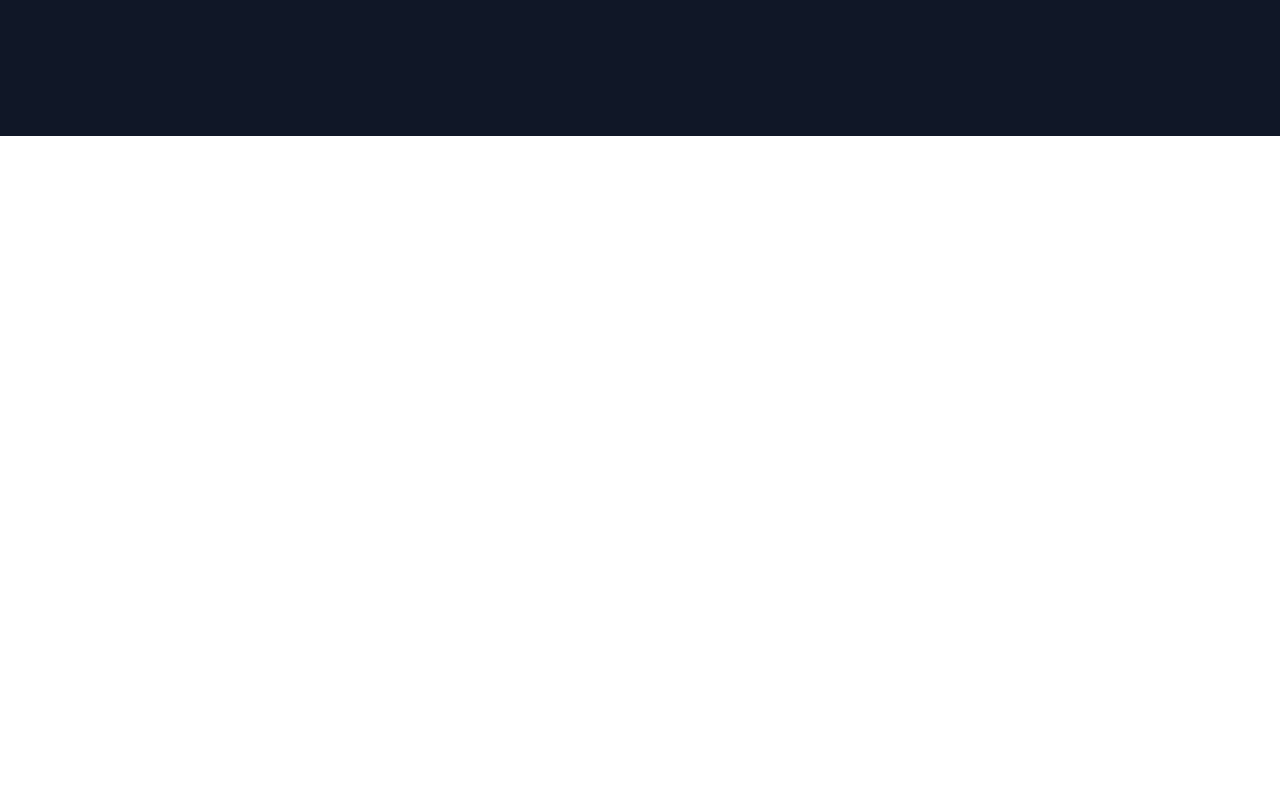
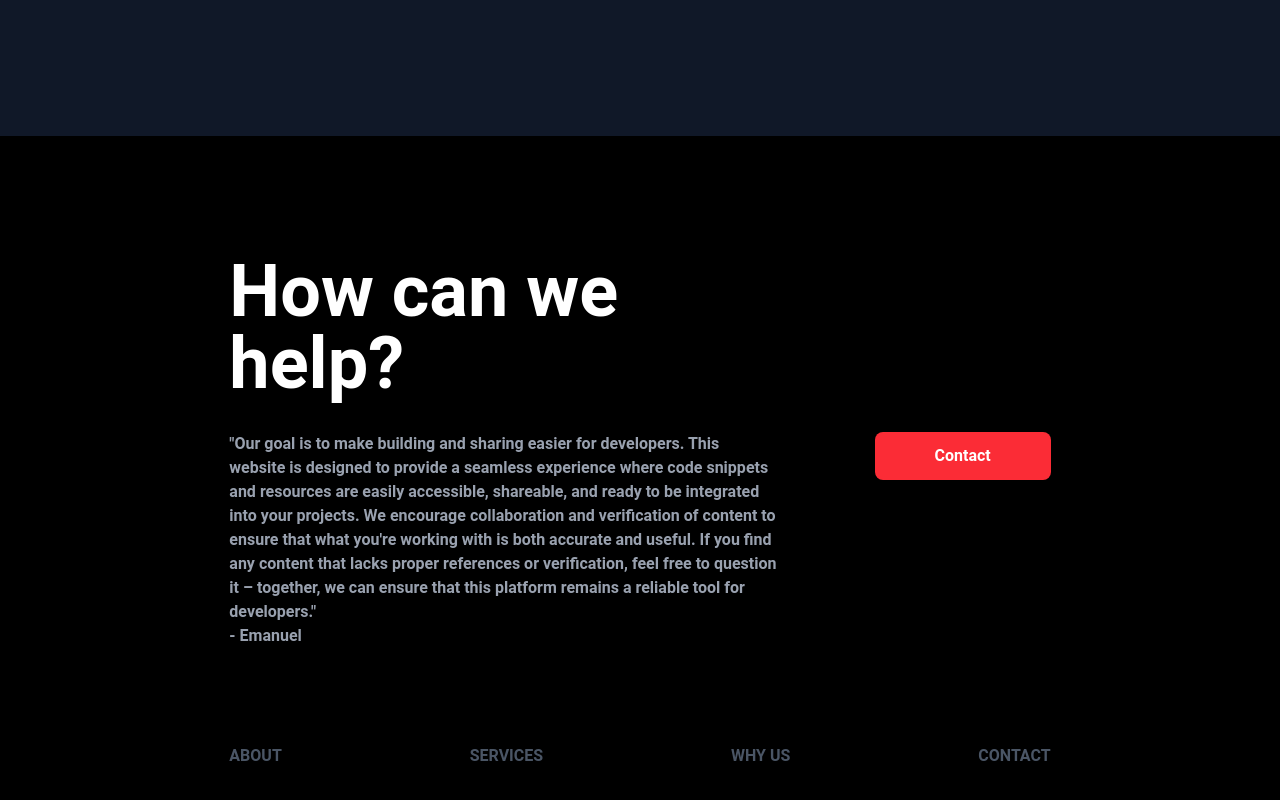
Before and after one commit to EmSley77/SnippetLookup, a React (Vite) app: page / in a window 1280 px wide. Shown: the part 664-1464 px from the top of the page. Before the commit the page ends 800 px from the top, so only its background shows below. Built offline with nearby package versions, Linux system fonts and the light colour scheme; no server answers.

Commit message:
fixed ui

```diff
--- a/src/Components/Shared/Footer.jsx
+++ b/src/Components/Shared/Footer.jsx
@@ -1,18 +1,37 @@
 import React from 'react'
 import github from '../../assets/github-mark.png'
 import '../../styles/style.css'
+import { Link } from 'react-router';
 
 export default function Footer() {
     return (
-        <footer className='bg-gray-900 shadow-lg p-3 text-white h-50 ' >
-            <div className="w-full flex justify-around h-full p-3">
-                <p className="footer-text">CodeBox © {new Date().getFullYear()} by Emanuel Sleyman</p>
-                <div className="flex justify-between  gap-4 ">
-                    <a href="https://github.com/EmSley77" className="flex h-fit gap-4 p-2 bg-gray-300 rounded-xl hover:bg-gray-500 transition-all text-black" target='_blank'><img src={github} alt='github icon' className='h-6' />GitHub</a>
-                    <a href="#" className="social-icon">LinkedIn</a>
-                    <a href="#" className="social-icon">Twitter</a>
+        <div className="w-full min-h-screen flex items-center justify-center bg-black">
+            <div className="md:w-2/3 w-full px-4 text-white flex flex-col">
+                <div className="w-full text-7xl font-bold">
+                    <h1 className="w-full md:w-2/3">How can we help?</h1>
                 </div>
+                <div className="flex mt-8 flex-col md:flex-row md:justify-between">
+                    <p className="w-full md:w-2/3 text-gray-400">
+                        "Our goal is to make building and sharing easier for developers. This website is designed to provide a seamless experience where code snippets and resources are easily accessible, shareable, and ready to be integrated into your projects. We encourage collaboration and verification of content to ensure that what you're working with is both accurate and useful. If you find any content that lacks proper references or verification, feel free to question it – together, we can ensure that this platform remains a reliable tool for developers." <br />
+                        - Emanuel
+
+                    </p>
+
+                    <div className="w-44 pt-6 md:pt-0">
+                        <Link to={"/contact"} className="bg-red-500 justify-center text-center rounded-lg shadow px-10 py-3 flex items-center">
+                            Contact
+                        </Link>
+                    </div>
+                </div>
+                <div className="flex mt-24 mb-12 flex-row justify-between">
+                    <Link className="hidden md:block cursor-pointer text-gray-600 hover:text-white uppercase">About</Link>
+                    <Link className="hidden md:block cursor-pointer text-gray-600 hover:text-white uppercase">Services</Link>
+                    <Link className="hidden md:block cursor-pointer text-gray-600 hover:text-white uppercase">Why us</Link>
+                    <Link className="hidden md:block cursor-pointer text-gray-600 hover:text-white uppercase">Contact</Link>
+                </div>
+
             </div>
-        </footer>
+        </div>
+
     );
 }
--- a/src/Components/account/Account.jsx
+++ b/src/Components/account/Account.jsx
@@ -2,7 +2,6 @@ import React, { useEffect, useState } from 'react';
 import { createSnippet, getSnippetsByUserId } from '../../service/snippet-helper.js';
 import { FetchUser } from '../../service/user-metadata.js';
 import '../../styles/style.css';
-import Footer from '../Shared/Footer.jsx';
 import Header from '../Shared/Header.jsx';
 import SnippetForm from './SnippetForm.jsx';
 import UserInfo from './UserInfo.jsx';
@@ -98,16 +97,17 @@ export default function Account() {
 
 
   return (
-    <>
+    <div className='h-screen'>
       <Header />
-      <div className="grid grid-cols-2 p-3 gap-5">
+
+      <div className="grid grid-cols-2 p-3 gap-5 ">
 
         <UserInfo
           user={user}
           formatCreatedDate={formatCreatedDate}
           snippets={snippets} />
+
         <SnippetForm
-
           message={message}
           setTitle={setTitle}
           setCode={setCode}
@@ -121,7 +121,6 @@ export default function Account() {
 
       </div>
 
-      <Footer />
-    </>
+    </div>
   );
 }
--- a/src/Components/account/UserInfo.jsx
+++ b/src/Components/account/UserInfo.jsx
@@ -18,12 +18,12 @@ export default function UserInfo({ user, formatCreatedDate, snippets }) {
 
             {/* User's Snippets Section */}
             <div className="text-center bg-gray-900 p-4 rounded-xl shadow-md  text-white">
-                <h1 className="text-lg font-medium">User Snippets</h1>
+                <h1 className="text-lg font-medium">My Snippets</h1>
                 <hr />
             </div>
 
             {/* List of Snippets */}
-            <div className="flex flex-col gap-4 overflow-y-auto ">
+            <div className="flex flex-col gap-4 overflow-y-auto bg-white p-3">
                 {snippets && snippets.length > 0 ? snippets.map((snippet) => (
                     <div key={snippet.id} className="p-4 bg-gray-800 rounded-lg shadow-lg hover:shadow-xl transition-all">
                         <div className="flex flex-col mb-3">
--- a/src/Components/home/Landing.jsx
+++ b/src/Components/home/Landing.jsx
@@ -1,8 +1,10 @@
 import React from 'react'
+import Footer from '../Shared/Footer.jsx'
 import '../../styles/style.css'
 import { Link } from 'react-router'
 export default function Landing() {
     return (
+        <>
             <section className="bg-gray-900 lg:grid lg:h-screen lg:place-content-center">
                 <div
                     className="mx-auto w-screen max-w-screen-xl px-4 py-16 sm:px-6 sm:py-24 md:grid md:grid-cols-2 md:items-center md:gap-4 lg:px-8 lg:py-32"
@@ -39,5 +41,7 @@ export default function Landing() {
 
                 </div>
             </section>
+            <Footer />
+        </>
     )
 }
--- a/src/Components/public/Register.jsx
+++ b/src/Components/public/Register.jsx
@@ -176,7 +176,7 @@ export default function Register() {
                             </div>
 
                             <div className='mb-3 mt-3 w-full text-center'>
-                                <Link className='text-blue-600 hover:underline' to={"/"}>Already have an account?</Link>
+                                <Link className='text-blue-600 hover:underline' to={"/login"}>Already have an account?</Link>
 
                             </div>
                         </form>
--- a/src/Components/saved/Saved.jsx
+++ b/src/Components/saved/Saved.jsx
@@ -38,7 +38,6 @@ export default function Saved() {
             <Header />
 
             <SavedList data={snippets} />
-            <Footer />
         </>
     )
 }
--- a/src/Components/saved/SavedCard.jsx
+++ b/src/Components/saved/SavedCard.jsx
@@ -39,7 +39,7 @@ export default function SavedCard({ snippet }) {
     if (loading) return <><h1>Loading...</h1></>
 
     return (
-        <div className="block p-4 bg-gray-900 rounded-lg shadow-xl hover:shadow-xl transform hover:scale-102 transition-all">
+        <div className="block p-4 bg-gray-800 rounded-lg shadow-xl hover:shadow-xl transform hover:scale-102 transition-all">
 
             <div className="flex flex-col h-full justify-between">
 
@@ -63,13 +63,15 @@ export default function SavedCard({ snippet }) {
                 </div>
 
                 {/* Code block */}
-                <pre className="bg-gray-800 p-3 text-white rounded-xl mt-4 whitespace-pre-wrap break-words overflow-y-scroll h-full scroll-smooth cursor-pointer "
+                <div className="bg-gray-800 p-3 text-white rounded-xl mt-4 whitespace-pre-wrap break-words  "
                     onClick={() => copyCode(snippet.code, setIsCopied, isCopied)}>
-                    {snippet.code}
-                </pre>
+                    <pre className='bg-gray-700 p-3 text-white rounded-xl mt-4 whitespace-pre-wrap break-words overflow-y-scroll h-full scroll-smooth cursor-pointer'>
+                        {snippet.code}
+                    </pre>
+                </div>
 
                 {/* Username (always at the bottom) */}
-                <div className="text-gray-100 text-xs font-extrabold mt-3">@{snippet.username}</div>
+                <div className="text-gray-100 text-xs font-extrabold mt-3">Creator @{snippet.username}</div>
 
                 {/* Message */}
                 {message && <span className="text-teal-400 mt-2">{message}</span>}
@@ -77,7 +79,7 @@ export default function SavedCard({ snippet }) {
                 {/* Delete button */}
                 <button
                     onClick={handleDelete}
-                    className="text-red-500 text-s mt-2 w-fit rounded-xl hover:text-red-700 hover:bg-gray-700 cursor-pointer p-2 bg-gray-800 transition-all"
+                    className="text-red-500 text-s mt-2 w-fit rounded-xl hover:text-red-700 hover:bg-gray-600 cursor-pointer p-2 bg-gray-700 transition-all"
                 >
                     Delete
                 </button>
--- a/src/Components/saved/SavedList.jsx
+++ b/src/Components/saved/SavedList.jsx
@@ -14,7 +14,7 @@ export default function SavedList({ data }) {
   return (
     <div className='h-screen p-4'>
 
-      <div className='grid grid-cols-3 gap-2 p-3  rounded-xl shadow-lg'>
+      <div className='grid grid-cols-3 gap-2 p-3 bg-gray-900 rounded-xl shadow-lg'>
 
         {data.map((snippet) => (
           <SavedCard
```
Lines whose indentation alone changed are shown as unchanged.
